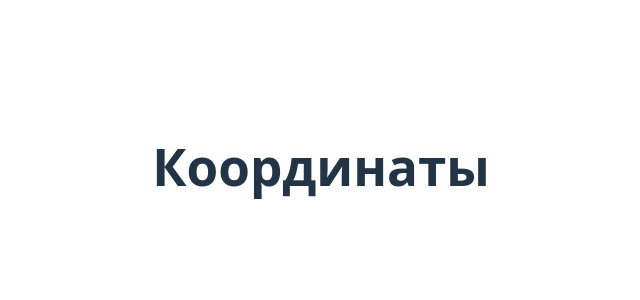
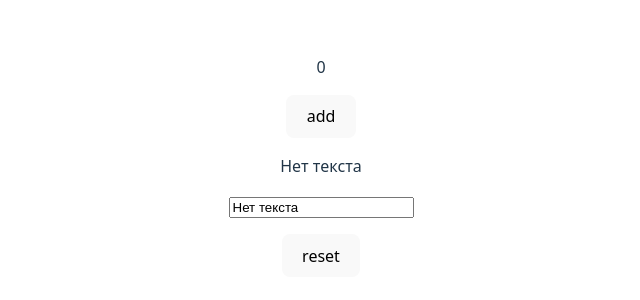
Before and after one commit to BRIT47rus/TrainHooksReact, a React (Vite) app: page / in a window 1280 px wide. Shown: the part 234-534 px from the top of the page, without its empty margins (319-959 px from the left). Built offline with nearby package versions, Linux system fonts and the light colour scheme.

Commit message:
useRenderChanges

```diff
--- a/src/App.tsx
+++ b/src/App.tsx
@@ -1,7 +1,5 @@
 import "./App.css";
-import { FollowCursor } from "./FollowCursor/FollowCursor/FollowCursor";
-
-
+import { TestChangesProps } from "./CastomHooks";
 
 // const items = [
 //   {id:1,name:'vova'},
@@ -13,7 +11,7 @@ import { FollowCursor } from "./FollowCursor/FollowCursor/FollowCursor";
 function App() {
   return (
     <div>
-<FollowCursor/>
+      <TestChangesProps initcount={0} inittext="Нет текста" />
     </div>
   );
 }
--- a/src/CastomHooks/index.ts
+++ b/src/CastomHooks/index.ts
@@ -1,7 +1,9 @@
+import { TestChangesProps } from './useWhatCausedRender/TestChangesProps';
 import { useEventListener } from './useEventListener/useEventListener';
 import { useToogle } from "./useToogle/useToogle";
 
 export {
+    TestChangesProps,
     useToogle,
     useEventListener,
 }
--- /dev/null
+++ b/src/CastomHooks/useWhatCausedRender/TestChangesProps.tsx
@@ -0,0 +1,39 @@
+import { memo, useState, ChangeEvent } from "react";
+import { useRenderChanges } from "./useWhatCausedRender";
+
+interface TestChangesPropsProps {
+  initcount: number;
+  inittext: string;
+}
+
+export const TestChangesProps = memo((props: TestChangesPropsProps) => {
+  const { initcount, inittext } = props;
+  const [count, setCount] = useState(initcount);
+  const [text, setText] = useState(inittext);
+
+  const onChangeText = (e: ChangeEvent<HTMLInputElement>) => {
+    setText(e.target.value);
+  };
+  const resetValues = () => {
+    setCount(initcount);
+    setText('');
+  };
+
+  useRenderChanges("test changes", props);
+
+  return (
+    <div>
+      <div>
+        <p>{count}</p>
+        <button onClick={() => setCount((prev) => prev + 1)}>add</button>
+      </div>
+      <div>
+        <p>{text}</p>
+        <input onChange={onChangeText} value={text}/>
+      </div>
+      <p>
+        <button onClick={resetValues}>reset</button>
+      </p>
+    </div>
+  );
+});
--- /dev/null
+++ b/src/CastomHooks/useWhatCausedRender/useWhatCausedRender.ts
@@ -0,0 +1,42 @@
+import { useEffect, useRef } from "react"
+type PropChange<T> = {
+    key: string;
+    from: T | undefined;
+    to: T
+}
+
+export const useRenderChanges = <T extends Record<string, any>>(name: string, props: T) => {
+
+    const prevPropsRef: MutableRefObject<T | undefined> = useRef(undefined);
+
+    useEffect(() => {
+        const changes: PropChange<any>[] = [];
+        const prevProps = prevPropsRef.current;
+
+        if (prevProps) {
+            const keysChanges = new Set([
+                ...Object.keys(prevProps),
+                ...Object.keys(props)
+            ])
+
+            keysChanges.forEach((key) => {
+                if (prevProps[key] !== props[key]) {
+
+                    changes.push({
+                        key,
+                        from: prevProps[key],
+                        to: props[key]
+                    })
+                }
+
+            })
+        }
+        console.log(`[${name} ] : rendered because`);
+
+        changes.forEach((change) => {
+          const { key, from, to } = change;
+          console.log(`${key} : from ${from} \n  to : ${to}`);
+        })
+        prevPropsRef.current = props;
+    })
+}
```
